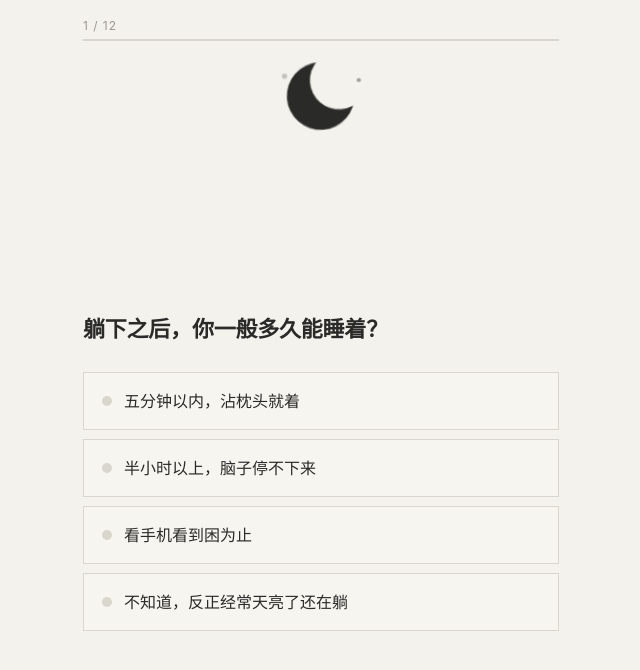
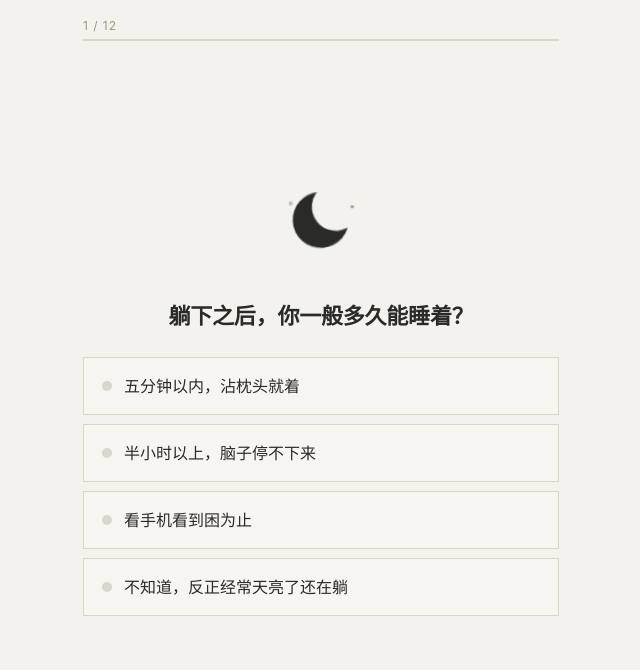
Before and after one commit to YTST0912/sleep, a plain HTML site: page index.html in a window 1280 px wide. Both pictures are taken after a click on the button "开始". Shown: the whole page, without its empty margins (319-959 px from the left). Drawn offline with Linux system fonts and the light colour scheme.

Commit message:
月亮移进题目块，与问题同为一体

```diff
--- a/index.html
+++ b/index.html
@@ -65,17 +65,17 @@
     transition:width .45s cubic-bezier(.4,0,.2,1)}
 
   /* 月亮常驻 */
-  .moonbar{display:flex;justify-content:center;padding:16px 0 2px}
+  .moonbar{display:flex;justify-content:center;padding:0 0 14px}
   .moonbar svg{animation:floatMoon 5s ease-in-out infinite}
   .moonbar .t{animation:twinkle 2.8s ease-in-out infinite}
   .moonbar .t2{animation:twinkle 3.6s ease-in-out .7s infinite}
 
-  .qwrap{flex:1;display:flex;flex-direction:column;justify-content:center;padding:8px 0 16px}
+  .qwrap{flex:1;display:flex;flex-direction:column;justify-content:center;padding:4px 0 16px}
   .qwrap.enter{animation:fadeUp .32s cubic-bezier(.2,.9,.3,1) both}
   .qwrap.exit{animation:exitUp .18s ease both}
 
   .qtext{font-size:22px;line-height:1.55;font-weight:700;letter-spacing:-.01em;
-    margin:0 0 26px;color:var(--ink-1)}
+    margin:0 0 24px;color:var(--ink-1);text-align:center}
   .opts{display:flex;flex-direction:column;gap:9px}
   .opt{width:100%;text-align:left;background:var(--bg);color:var(--ink-1);
     border:1px solid var(--border);padding:16px 18px;min-height:56px;
@@ -177,22 +177,6 @@
     </div>
     <div class="pbar"><i id="pbar"></i></div>
 
-    <div class="moonbar">
-      <svg width="116" height="116" viewBox="0 0 72 72" fill="none">
-        <defs>
-          <mask id="phaseMask">
-            <rect width="72" height="72" fill="white"/>
-            <circle id="phaseCut" cx="48" cy="28" r="18" fill="black"
-                    style="transition:cx 1.1s cubic-bezier(.4,0,.2,1),cy 1.1s cubic-bezier(.4,0,.2,1)"/>
-          </mask>
-        </defs>
-        <g style="transform-origin:36px 36px;animation:floatMoon 5s ease-in-out infinite">
-          <circle cx="36" cy="37" r="21" fill="#2A2A28" mask="url(#phaseMask)"/>
-        </g>
-        <circle cx="14" cy="16" r="1.6" fill="#2A2A28" style="animation:twinkle 2.8s infinite"/>
-        <circle cx="60" cy="20" r="1.3" fill="#9a988f" style="animation:twinkle 3.6s .7s infinite"/>
-      </svg>
-    </div>
 
     <div class="qwrap" id="qwrap"></div>
   </section>
@@ -333,7 +317,20 @@ function renderQ(){
   document.getElementById("cur").textContent = curIdx + 1;
   document.getElementById("pbar").style.width = (curIdx / QS.length * 100) + "%";
 
-  var h = '<div class="qtext">' + q.q + '</div><div class="opts">';
+  var h = '<div class="moonbar">' +
+    '<svg width="96" height="96" viewBox="0 0 72 72" fill="none">' +
+      '<defs><mask id="phaseMask">' +
+        '<rect width="72" height="72" fill="white"/>' +
+        '<circle id="phaseCut" cx="48" cy="28" r="18" fill="black" ' +
+        'style="transition:cx 1.1s cubic-bezier(.4,0,.2,1),cy 1.1s cubic-bezier(.4,0,.2,1)"/>' +
+      '</mask></defs>' +
+      '<g style="transform-origin:36px 36px;animation:floatMoon 5s ease-in-out infinite">' +
+        '<circle cx="36" cy="37" r="21" fill="#2A2A28" mask="url(#phaseMask)"/>' +
+      '</g>' +
+      '<circle cx="14" cy="16" r="1.6" fill="#2A2A28" style="animation:twinkle 2.8s infinite"/>' +
+      '<circle cx="60" cy="20" r="1.3" fill="#9a988f" style="animation:twinkle 3.6s .7s infinite"/>' +
+    '</svg></div>';
+  h += '<div class="qtext">' + q.q + '</div><div class="opts">';
   q.o.forEach(function(o, i){
     h += '<button class="opt" data-i="' + i + '">' + o[0] + '</button>';
   });
```
